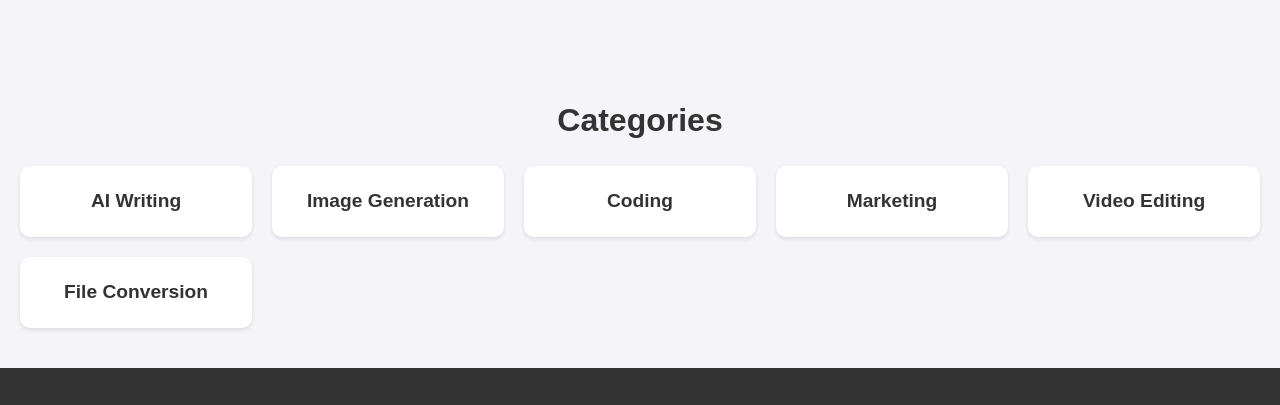
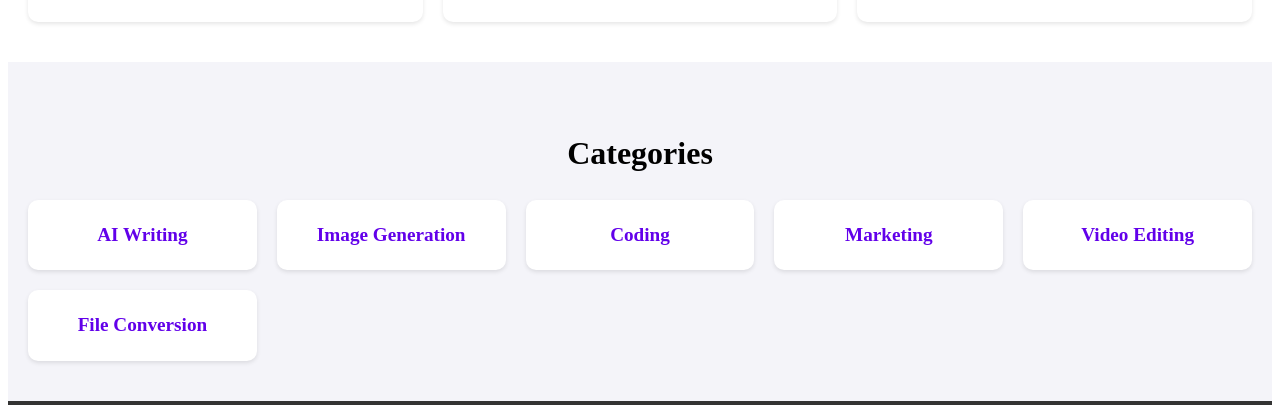
Before and after one commit to Gulzaib804/AI, a plain HTML site: page index.html in a window 1280 px wide. Shown: the part 798-1203 px from the top of the page. Drawn offline with Linux system fonts and the light colour scheme.

Commit message:
Update index.html

```diff
--- a/index.html
+++ b/index.html
@@ -1,4 +1,7 @@
- <!DOCTYPE html>
+if;
+            margin: 0;
+            padding: 0;
+            background: #f4f4f9; <!DOCTYPE html>
 <html lang="en">
 <head>
     <meta charset="UTF-8">
@@ -11,10 +14,7 @@
     <style>
         /* General Styles */
         body {
-            font-family: 'Arial', sans-serif;
-            margin: 0;
-            padding: 0;
-            background: #f4f4f9;
+            font-family: 'Arial', sans-ser
             color: #333;
             line-height: 1.6;
         }
@@ -179,15 +179,20 @@
     box-shadow: 0 2px 4px rgba(0, 0, 0, 0.1);
     padding: 20px;
     transition: transform 0.3s ease;
+    display: block; /* Ensure the anchor tag behaves like a block element */
+    color: inherit; /* Inherit text color */
+    text-decoration: none; /* Remove underline */
 }
 
 .category-card:hover {
     transform: translateY(-5px);
+    box-shadow: 0 4px 8px rgba(0, 0, 0, 0.2); /* Add hover effect */
 }
 
 .category-card h3 {
     margin: 0;
     font-size: 1.2rem;
+    color: #6200ea; /* Add color to the heading */
 }
 
         /* Footer */
@@ -361,24 +366,24 @@
 <section class="categories" id="categories">
     <h2>Categories</h2>
     <div class="category-grid">
-            <div class="category-card">
+        <a href="ai-writing.html" class="category-card">
             <h3>AI Writing</h3>
-            </div>
-            <div class="category-card">
+        </a>
+        <a href="image-generation.html" class="category-card">
             <h3>Image Generation</h3>
-            </div>
-            <div class="category-card">
+        </a>
+        <a href="coding.html" class="category-card">
             <h3>Coding</h3>
-            </div>
-            <div class="category-card">
+        </a>
+        <a href="marketing.html" class="category-card">
             <h3>Marketing</h3>
-            </div>
-            <div class="category-card">
+        </a>
+        <a href="video-editing.html" class="category-card">
             <h3>Video Editing</h3>
-            </div>
-            <div class="category-card">
+        </a>
+        <a href="file-conversion.html" class="category-card">
             <h3>File Conversion</h3>
-            </div>
+        </a>
     </div>
 </section>
 
```
Lines whose indentation alone changed are shown as unchanged.
